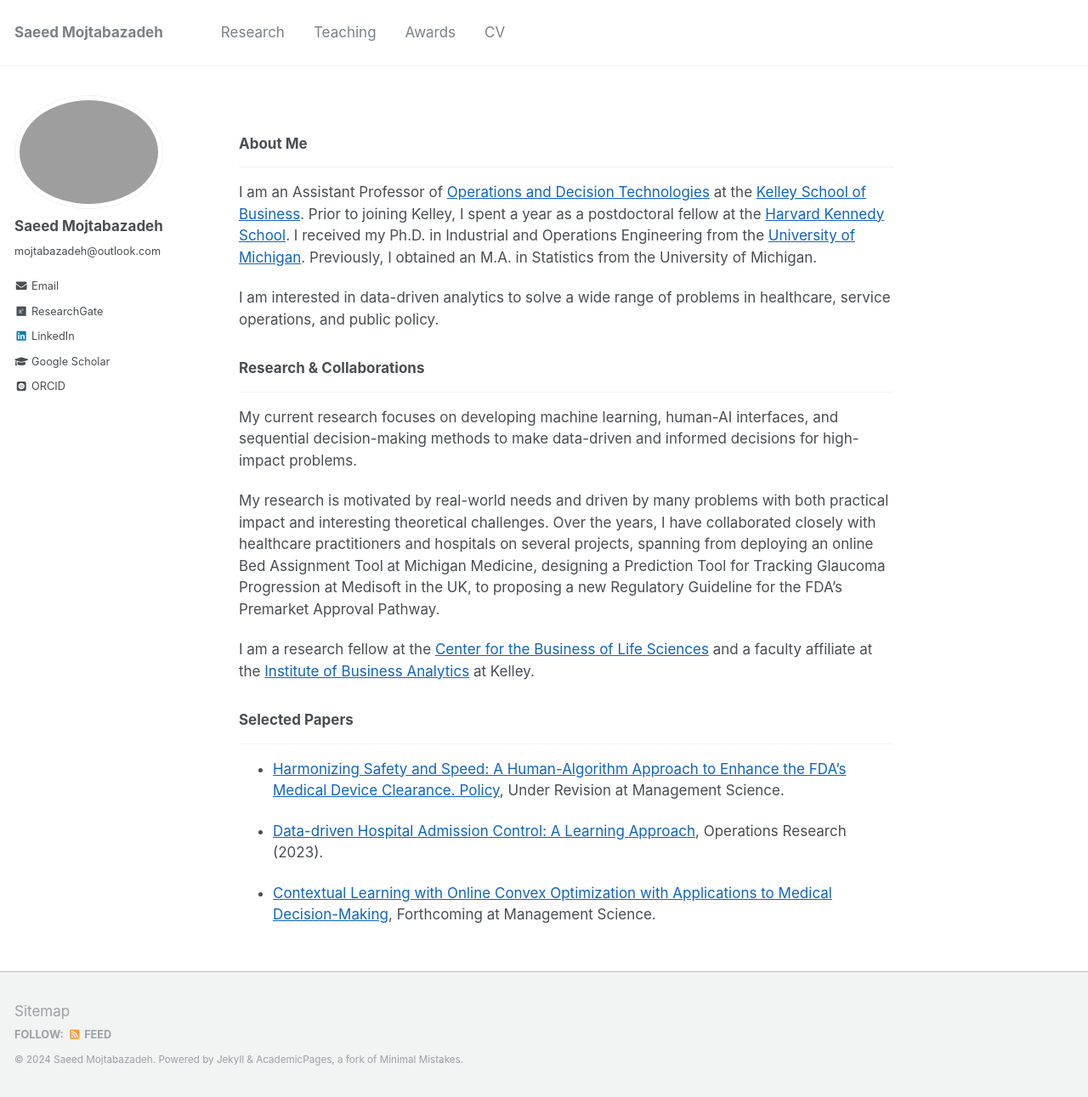
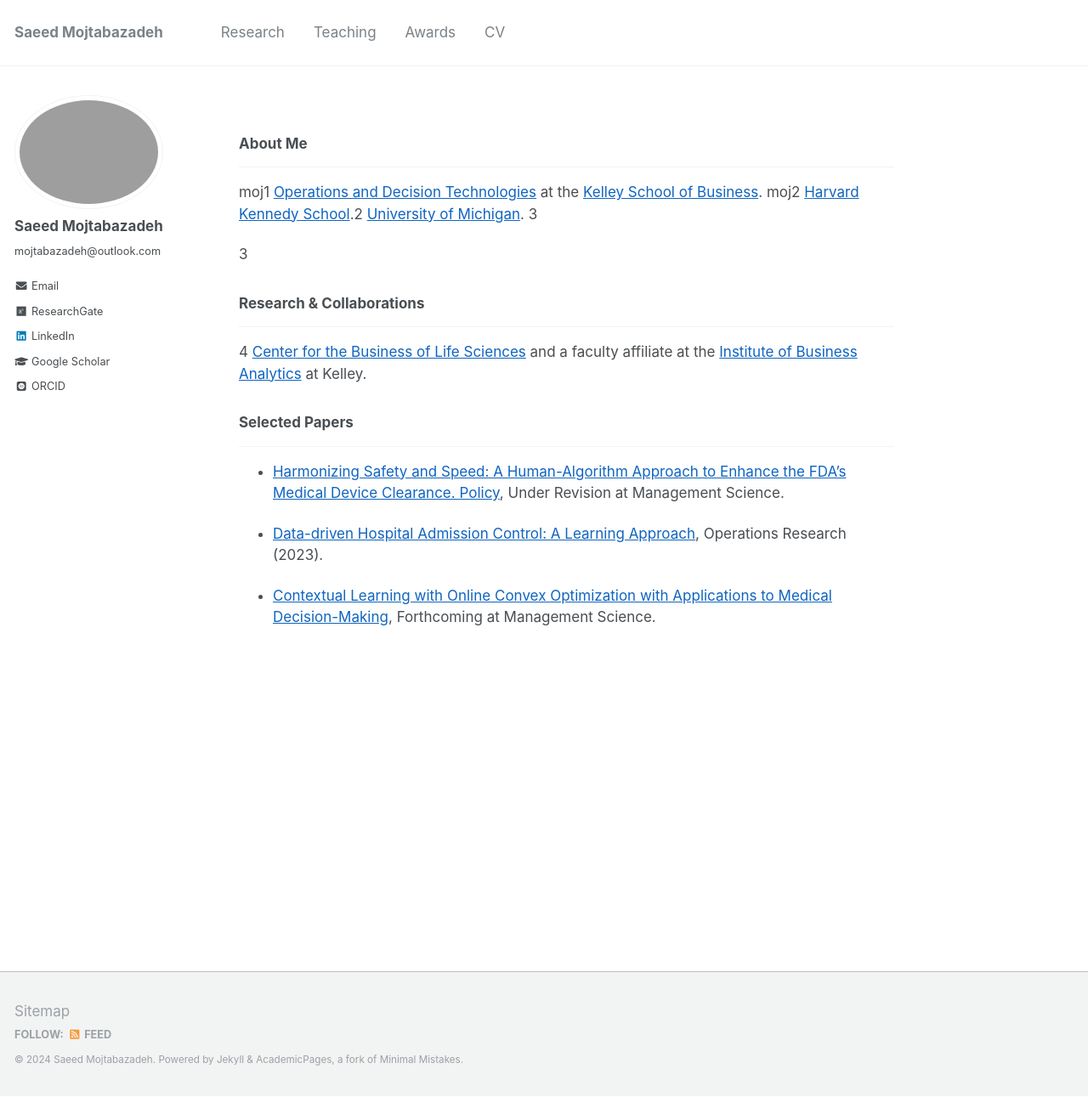
Before and after one commit to mojtabazadeh/mojtabazadeh.github.io, a Jekyll site: the page built from _pages/about.md, in a window 1280 px wide and 1291 px high. Shown: the whole window at 85% size. Built offline with Jekyll 4.4.1, drawn with Linux system fonts in a browser that asks for light colours; some web fonts are replaced.

Commit message:
Update about.md

```diff
--- a/_pages/about.md
+++ b/_pages/about.md
@@ -10,19 +10,14 @@ redirect_from:
 
 ### About Me
 ___
-I am an Assistant Professor of [Operations and Decision Technologies](https://kelley.iu.edu/faculty-research/departments/operations-decision-technologies/index.html) at the [Kelley School of Business](https://kelley.iu.edu). Prior to joining Kelley, I spent a year as a postdoctoral fellow at the [Harvard Kennedy School](https://www.hks.harvard.edu). I received my Ph.D. in Industrial and Operations Engineering from the [University of Michigan](https://ioe.engin.umich.edu). Previously, I obtained an M.A. in Statistics from the University of Michigan.
+moj1 [Operations and Decision Technologies](https://kelley.iu.edu/faculty-research/departments/operations-decision-technologies/index.html) at the [Kelley School of Business](https://kelley.iu.edu). moj2 [Harvard Kennedy School](https://www.hks.harvard.edu).2 [University of Michigan](https://ioe.engin.umich.edu). 3
 
-I am interested in data-driven analytics to solve a wide range of problems in healthcare, service operations, and public policy.
+3
 <!---under the supervision of [Mark P. Van Oyen](https://ioe.engin.umich.edu/people/van-oyen-mark-p/). I also obtained an MSc in Statistics from the University of Michigan. ---->
 
 ### Research & Collaborations
 ___
-My current research focuses on developing machine learning, human-AI interfaces, and sequential decision-making methods to make data-driven and informed decisions for high-impact problems.
-
-My research is motivated by real-world needs and driven by many problems with both practical impact and interesting theoretical challenges. Over the years, I have collaborated closely with healthcare practitioners and hospitals on several projects, spanning from deploying an online Bed Assignment Tool at Michigan Medicine, designing a Prediction Tool for Tracking Glaucoma Progression at Medisoft in the UK, to proposing a new Regulatory Guideline for the FDA's Premarket Approval Pathway.
-
-I am a research fellow at the [Center for the Business of Life Sciences](https://kelley.iu.edu/faculty-research/centers-institutes/business-of-life-sciences/index.html) and a faculty affiliate at the [Institute of Business Analytics](https://kelley.iu.edu/faculty-research/centers-institutes/business-analytics/index.html) at Kelley.
-
+4 [Center for the Business of Life Sciences](https://kelley.iu.edu/faculty-research/centers-institutes/business-of-life-sciences/index.html) and a faculty affiliate at the [Institute of Business Analytics](https://kelley.iu.edu/faculty-research/centers-institutes/business-analytics/index.html) at Kelley.
 ### Selected Papers
 ___
 * [Harmonizing Safety and Speed: A Human-Algorithm Approach to Enhance the FDA's Medical Device Clearance.  Policy](https://papers.ssrn.com/sol3/papers.cfm?abstract_id=4863134), Under Revision at Management Science.
```
